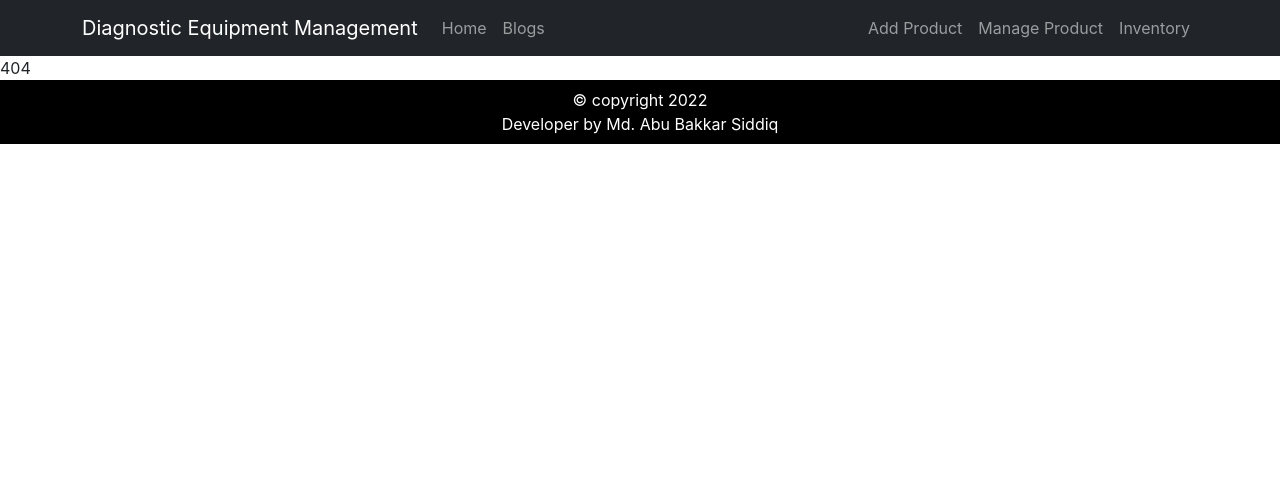
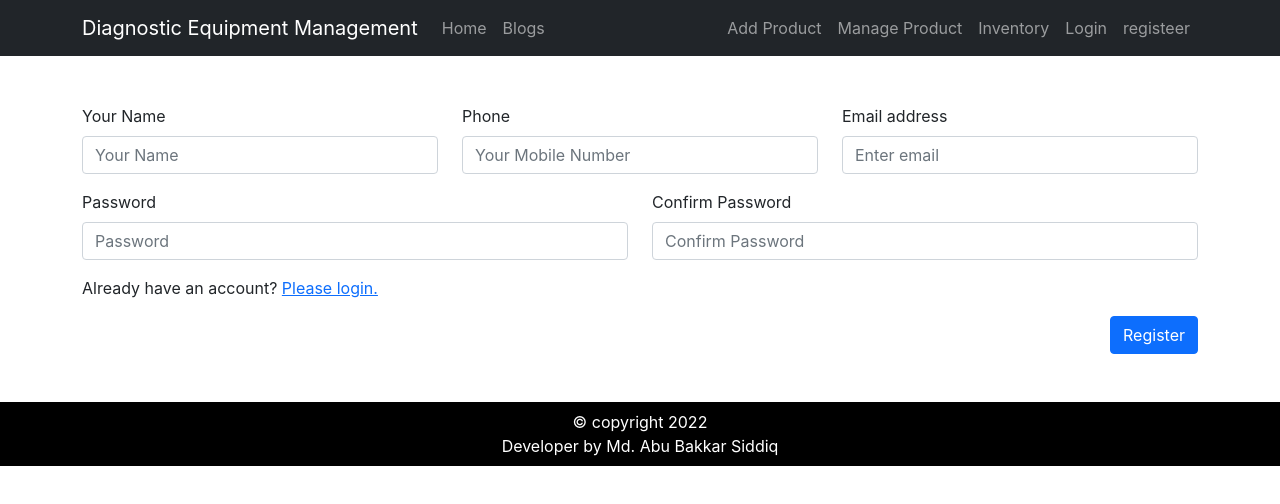
Before and after one commit to ab-siddiq/react-warehouse-management-client, a React (Create React App) app: page /register in a window 1280 px wide. Before the commit this address had no page. Shown: the top 504 px of the page. Built offline with nearby package versions, Linux system fonts and the light colour scheme; no server answers.

Commit message:
modify firebase init, create register and make functional

```diff
--- a/package.json
+++ b/package.json
@@ -14,6 +14,7 @@
     "react": "^18.1.0",
     "react-bootstrap": "^2.3.1",
     "react-dom": "^18.1.0",
+    "react-firebase-hooks": "^5.0.3",
     "react-router-dom": "^6.3.0",
     "react-scripts": "5.0.1",
     "web-vitals": "^2.1.4"
--- a/src/App.js
+++ b/src/App.js
@@ -9,6 +9,8 @@ import UpdateStock from './components/Pages/ManageProduct/UpdateStock/UpdateStoc
 import Inventory from './components/Pages/ManageProduct/Inventory/Inventory';
 import Blogs from './components/Pages/Blogs/Blogs';
 import NotFound from './components/Pages/NotFound/NotFound';
+import Register from './components/Pages/Register/Register';
+import Login from './components/Pages/Login/Login';
 
 function App() {
   return (
@@ -21,6 +23,8 @@ function App() {
       <Route path='/inventory/:inventoryId' element={<Inventory></Inventory>}></Route>
       <Route path='/update/stock/:stockId' element={<UpdateStock></UpdateStock>}></Route>
       <Route path='/blogs' element={<Blogs></Blogs>}></Route>
+      <Route path='/login' element={<Login></Login>}></Route>
+      <Route path='/register' element={<Register></Register>}></Route>
       <Route path='*' element={<NotFound></NotFound>}></Route>
     </Routes>
     <Footer></Footer>
--- a/src/components/Header/Header.js
+++ b/src/components/Header/Header.js
@@ -19,6 +19,8 @@ const Header = () => {
               <Nav.Link as={Link} to='/addProduct'>Add Product</Nav.Link>
               <Nav.Link as={Link} to='/manageProduct'>Manage Product</Nav.Link>
               <Nav.Link as={Link} to='/inventory'>Inventory</Nav.Link>
+              <Nav.Link as={Link} to='/login'>Login</Nav.Link>
+              <Nav.Link as={Link} to='/register'>registeer</Nav.Link>
             </Nav>
           </Navbar.Collapse>
         </Container>
--- a/src/components/Pages/Home/ProductDetails/ProductDetails.js
+++ b/src/components/Pages/Home/ProductDetails/ProductDetails.js
@@ -25,9 +25,9 @@ const ProductDetails = ({stock}) =>{
                         <p>Available: {productQuantity} Unit</p>
                     </div>
                     {/* </Card.Text> */}
-                    <div className='d-flex justify-content-start m-1'>
-                        <p className="bg-primary m-1 px-2 rounded">{productCategory}</p>
-                        <p className="bg-primary m-1 px-2 rounded">{productSupplier}</p>
+                    <div className='d-flex justify-content-start m-1 text-white'>
+                        <p className="bg-primary my-0  px-2  py-1 rounded">{productCategory}</p>
+                        <p className="bg-primary my-0 mx-1 px-2  py-1 rounded">{productSupplier}</p>
                     </div>
                     <div className="d-flex justify-content-end">
                     <Button onClick={()=>{handleInventory(_id)}} variant="primary">Update</Button>
--- a/src/components/Pages/ManageProduct/Inventory/Inventory.js
+++ b/src/components/Pages/ManageProduct/Inventory/Inventory.js
@@ -45,7 +45,7 @@ const Inventory = () => {
       .then((data) => setStock(data));
   }, []);
   return (
-    <div>
+    <div className="my-5">
       <Row>
         <Col>
           <div className="container mt-5">
--- /dev/null
+++ b/src/components/Pages/Register/Register.js
@@ -0,0 +1,130 @@
+import React, { useRef } from "react";
+import { Button, Col, Form, Row } from "react-bootstrap";
+import { Link, useLocation, useNavigate } from "react-router-dom";
+import {
+  useAuthState,
+  useCreateUserWithEmailAndPassword,
+  useSendEmailVerification,
+  useUpdateProfile,
+} from "react-firebase-hooks/auth";
+import auth from "../../../firebase.init";
+
+const Register = () => {
+  const nameRef = useRef("");
+  const phoneRef = useRef("");
+  const emailRef = useRef("");
+  const passwordRef = useRef("");
+  const confirmPasswordRef = useRef("");
+  const [user] = useAuthState(auth);
+  const location = useLocation("");
+  const [updateProfile, updating, updateError] = useUpdateProfile(auth);
+  const navigate = useNavigate("");
+  const from = location.state?.from?.pathname || "/";
+  if (user) {
+    navigate(from, { replace: true });
+  }
+  const [createUserWithEmailAndPassword, user1, loading, error] =
+    useCreateUserWithEmailAndPassword(auth);
+  const [sendEmailVerification] = useSendEmailVerification(auth, {
+    sendEmailVerification: true,
+  });
+  console.log(user);
+
+  const handleRegister = async (e) => {
+    e.preventDefault();
+    const name = await e.target.name.value;
+    const phone = await e.target.phone.value;
+    const email = await e.target.email.value;
+    const password = e.target.password.value;
+    await createUserWithEmailAndPassword(email, password);
+    await updateProfile({ displayName: name, phoneNumber: phone });
+    sendEmailVerification();
+  };
+  return (
+    <div className="container my-5">
+      <Form onSubmit={handleRegister}>
+        <Row>
+          <Col>
+            <Form.Group className="mb-3" controlId="formBasicName">
+              <Form.Label>Your Name</Form.Label>
+              <Form.Control
+                ref={nameRef}
+                type="text"
+                name="name"
+                placeholder="Your Name"
+              />
+              {/* <Form.Text className="text-muted">
+                        We'll never share your email with anyone else.
+                    </Form.Text> */}
+            </Form.Group>
+          </Col>
+          <Col>
+            <Form.Group className="mb-3" controlId="formBasicPhone">
+              <Form.Label>Phone</Form.Label>
+              <Form.Control
+                ref={phoneRef}
+                type="text"
+                name="phone"
+                placeholder="Your Mobile Number"
+              />
+              {/* <Form.Text className="text-muted">
+                        We'll never share your email with anyone else.
+                    </Form.Text> */}
+            </Form.Group>
+          </Col>
+          <Col>
+            <Form.Group className="mb-3" controlId="formBasicEmail">
+              <Form.Label>Email address</Form.Label>
+              <Form.Control
+                ref={emailRef}
+                type="email"
+                name="email"
+                placeholder="Enter email"
+              />
+              {/* <Form.Text className="text-muted">
+                        We'll never share your email with anyone else.
+                    </Form.Text> */}
+            </Form.Group>
+          </Col>
+        </Row>
+        <Row>
+          <Col>
+            <Form.Group className="mb-3" controlId="formBasicPassword">
+              <Form.Label>Password</Form.Label>
+              <Form.Control
+                ref={passwordRef}
+                type="password"
+                name="password"
+                placeholder="Password"
+              />
+            </Form.Group>
+          </Col>
+          <Col>
+            <Form.Group className="mb-3" controlId="formBasicConfirmPassword">
+              <Form.Label>Confirm Password</Form.Label>
+              <Form.Control
+                ref={confirmPasswordRef}
+                type="password"
+                name="confirmPassword"
+                placeholder="Confirm Password"
+              />
+            </Form.Group>
+          </Col>
+        </Row>
+
+        <Form.Group className="mb-3" controlId="">
+          <p>
+            Already have an account? <Link to="/login">Please login.</Link>
+          </p>
+        </Form.Group>
+       <div className="d-flex justify-content-end">
+       <Button className="" variant="primary" type="submit">
+          Register
+        </Button>
+       </div>
+      </Form>
+    </div>
+  );
+};
+
+export default Register;
--- a/src/firebase.init.js
+++ b/src/firebase.init.js
@@ -1,17 +1,20 @@
 // Import the functions you need from the SDKs you need
 import { initializeApp } from "firebase/app";
+import { getAuth } from 'firebase/auth';
 // TODO: Add SDKs for Firebase products that you want to use
 // https://firebase.google.com/docs/web/setup#available-libraries
 
 // Your web app's Firebase configuration
 const firebaseConfig = {
-  apiKey: "AIzaSyBEqE99025lp-9PyFVFnWVJEjBDZu_xEyI",
-  authDomain: "react-node-diagnostic-equip.firebaseapp.com",
-  projectId: "react-node-diagnostic-equip",
-  storageBucket: "react-node-diagnostic-equip.appspot.com",
-  messagingSenderId: "200835729532",
-  appId: "1:200835729532:web:f4c29c732f7b47d24721f9"
+  apiKey: "AIzaSyC8lj5ujT09LgiUPVeQyB73ncrzw6YIZlE",
+  authDomain: "react-express-diagnostic-equip.firebaseapp.com",
+  projectId: "react-express-diagnostic-equip",
+  storageBucket: "react-express-diagnostic-equip.appspot.com",
+  messagingSenderId: "451523169907",
+  appId: "1:451523169907:web:6d3ade0a37bbb0cfda2406"
 };
 
 // Initialize Firebase
 const app = initializeApp(firebaseConfig);
+const auth = getAuth(app);
+export default auth;
```
Also changed, not shown: 1 other file (tests, documents, lock files or other folders).
